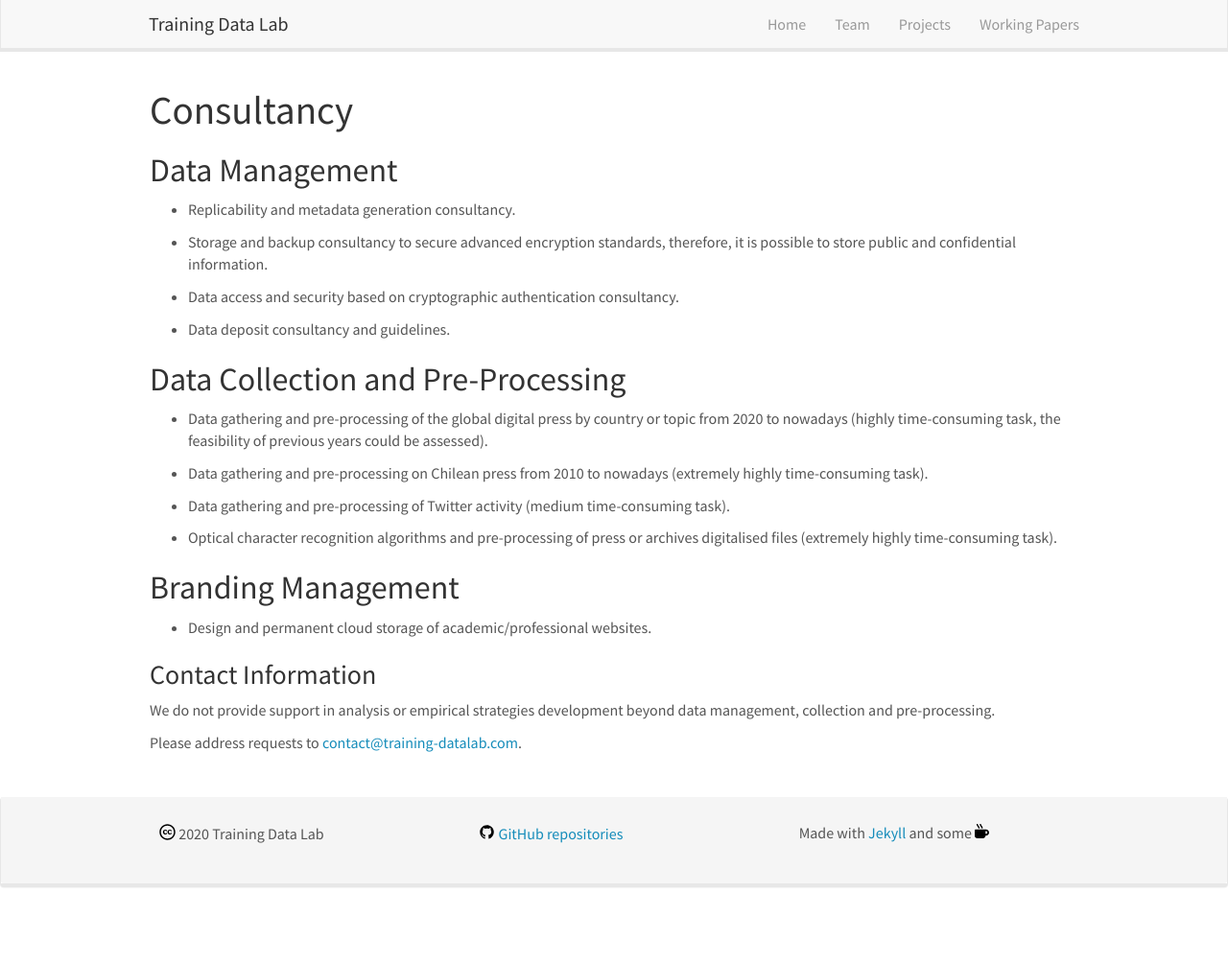
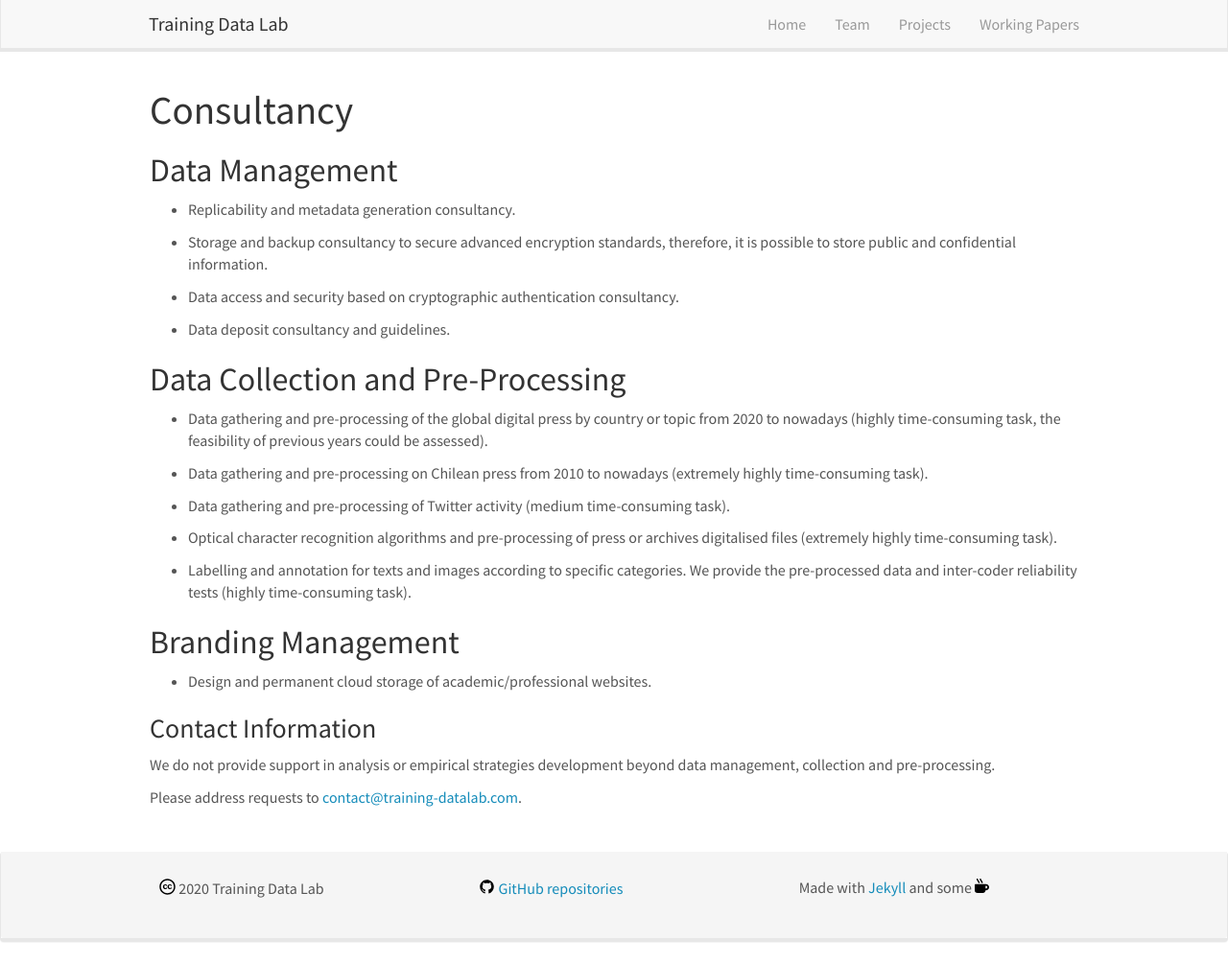
Before and after one commit to training-datalab/old-training-datalab.com, a Jekyll site: the page built from _pages/consultancy.md, in a window 1280 px wide and 1004 px high. Shown: the whole window at 96% size. Built offline with Jekyll 4.4.1, drawn with Linux system fonts in a browser that asks for light colours; nearby versions of some CDN libraries.

Commit message:
Update consultancy.md

```diff
--- a/_pages/consultancy.md
+++ b/_pages/consultancy.md
@@ -28,6 +28,8 @@ permalink: /consultancy/
 
 -	Optical character recognition algorithms and pre-processing of press or archives digitalised files (extremely highly time-consuming task).
 
+- Labelling and annotation for texts and images according to specific categories. We provide the pre-processed data and inter-coder reliability tests (highly time-consuming task).
+
 ## Branding Management
 -	Design and permanent cloud storage of academic/professional websites.
 
```
